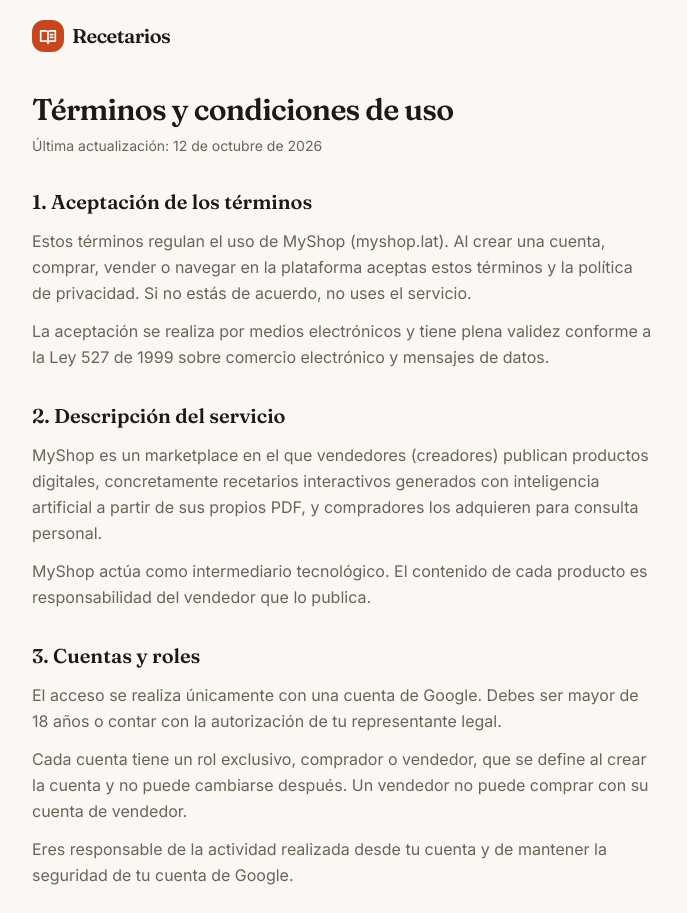
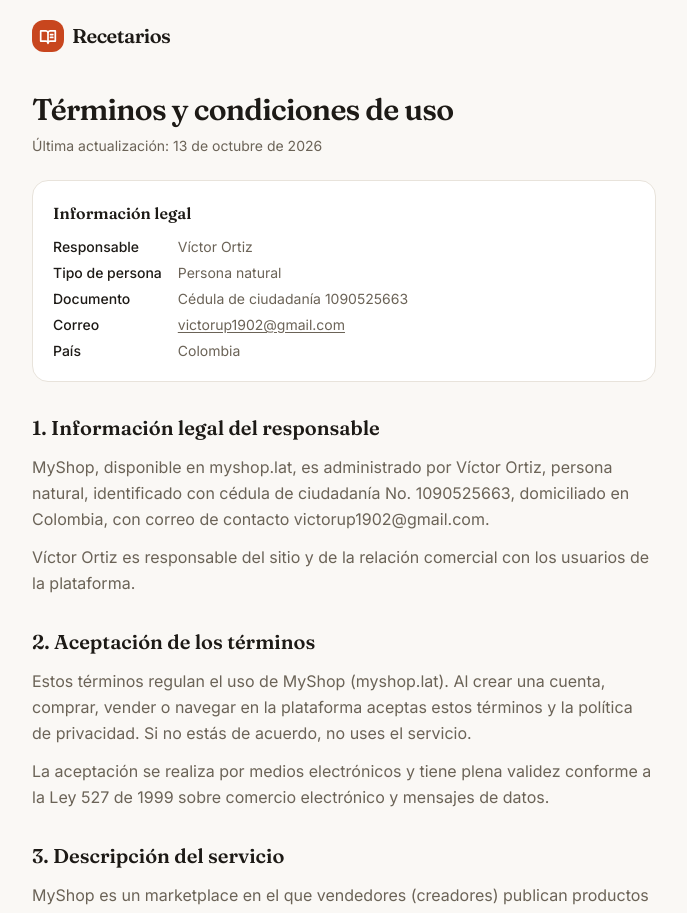
Before and after one commit to EsgaService/myshop, a Next.js app: page /terminos in a window 1280 px wide. Shown: the part 20-933 px from the top of the page, without its empty margins (296-983 px from the left). Built offline with nearby package versions, Linux system fonts and the light colour scheme.

Commit message:
feat(legal): add site owner legal information for payment compliance

```diff
--- a/src/components/legal/LegalPage.tsx
+++ b/src/components/legal/LegalPage.tsx
@@ -1,5 +1,5 @@
 import { Logo } from "@/components/ui/Logo";
-import { LEGAL_CONTACT_EMAIL, LEGAL_LAST_UPDATED, type LegalDocument } from "@/lib/legal/content";
+import { LEGAL_CONTACT_EMAIL, LEGAL_LAST_UPDATED, LEGAL_OWNER, type LegalDocument } from "@/lib/legal/content";
 
 export function LegalPage({ doc }: { doc: LegalDocument }) {
   return (
@@ -7,6 +7,23 @@
       <Logo className="mb-10" />
       <h1 className="font-display text-3xl font-semibold tracking-tight">{doc.title}</h1>
       <p className="mt-2 text-sm text-fg-muted">Última actualización: {LEGAL_LAST_UPDATED}</p>
+      <aside aria-labelledby="legal-info" className="mt-6 rounded-2xl border border-border bg-surface p-5 text-sm">
+        <h2 id="legal-info" className="font-display text-base font-semibold">Información legal</h2>
+        <dl className="mt-3 grid grid-cols-[auto_1fr] gap-x-4 gap-y-1.5 text-fg-muted">
+          <dt className="font-medium text-fg">Responsable</dt>
+          <dd>{LEGAL_OWNER.name}</dd>
+          <dt className="font-medium text-fg">Tipo de persona</dt>
+          <dd>{LEGAL_OWNER.personType}</dd>
+          <dt className="font-medium text-fg">Documento</dt>
+          <dd>{LEGAL_OWNER.documentType} {LEGAL_OWNER.documentNumber}</dd>
+          <dt className="font-medium text-fg">Correo</dt>
+          <dd>
+            <a className="underline underline-offset-2" href={`mailto:${LEGAL_OWNER.email}`}>{LEGAL_OWNER.email}</a>
+          </dd>
+          <dt className="font-medium text-fg">País</dt>
+          <dd>{LEGAL_OWNER.country}</dd>
+        </dl>
+      </aside>
       {doc.sections.map((s) => (
         <section key={s.heading} className="mt-8">
           <h2 className="font-display text-xl font-semibold">{s.heading}</h2>
--- a/src/lib/landing/content.ts
+++ b/src/lib/landing/content.ts
@@ -1,6 +1,7 @@
 import { formatPrice } from "@/lib/format";
 import { roleHome } from "@/lib/account/decide-post-login";
 import type { AccountRole } from "@/lib/account/decide-role";
+import { LEGAL_OWNER } from "@/lib/legal/content";
 import { SELLER_PLAN } from "@/lib/seller/decide-subscription";
 
 export type Cta = { label: string; href: string };
@@ -55,6 +56,10 @@
       { label: "Política de privacidad", href: "/privacidad" },
       { label: "Términos y condiciones", href: "/terminos" },
     ] satisfies Cta[],
+    owner: {
+      text: `Sitio administrado por ${LEGAL_OWNER.name} · CC ${LEGAL_OWNER.documentNumber} · ${LEGAL_OWNER.email}`,
+      href: "/terminos",
+    },
   },
 } as const;
 
--- a/src/lib/legal/content.ts
+++ b/src/lib/legal/content.ts
@@ -5,8 +5,18 @@
 export type LegalSection = { heading: string; body: string[] };
 export type LegalDocument = { title: string; sections: LegalSection[] };
 
-export const LEGAL_LAST_UPDATED = "12 de octubre de 2026";
+export const LEGAL_LAST_UPDATED = "13 de octubre de 2026";
 export const LEGAL_CONTACT_EMAIL = "victorup1902@gmail.com";
+
+/** Legal owner of the site (natural person), shown in the legal pages and the landing footer. */
+export const LEGAL_OWNER = {
+  name: "Víctor Ortiz",
+  personType: "Persona natural",
+  documentType: "Cédula de ciudadanía",
+  documentNumber: "1090525663",
+  email: LEGAL_CONTACT_EMAIL,
+  country: "Colombia",
+} as const;
 
 const EMAIL = LEGAL_CONTACT_EMAIL;
 
@@ -16,7 +26,7 @@
     {
       heading: "1. Responsable del tratamiento",
       body: [
-        "MyShop, disponible en myshop.lat, es el responsable del tratamiento de los datos personales que recopila a través de la plataforma.",
+        `MyShop, disponible en myshop.lat, es administrado por ${LEGAL_OWNER.name}, ${LEGAL_OWNER.personType.toLowerCase()}, identificado con cédula de ciudadanía No. ${LEGAL_OWNER.documentNumber}, quien es el responsable del tratamiento de los datos personales que se recopilan a través de la plataforma.`,
         `Para cualquier consulta, solicitud o reclamo sobre tus datos puedes escribirnos a ${EMAIL}.`,
       ],
     },
@@ -129,21 +139,28 @@
   title: "Términos y condiciones de uso",
   sections: [
     {
-      heading: "1. Aceptación de los términos",
+      heading: "1. Información legal del responsable",
+      body: [
+        `MyShop, disponible en myshop.lat, es administrado por ${LEGAL_OWNER.name}, ${LEGAL_OWNER.personType.toLowerCase()}, identificado con cédula de ciudadanía No. ${LEGAL_OWNER.documentNumber}, domiciliado en ${LEGAL_OWNER.country}, con correo de contacto ${EMAIL}.`,
+        `${LEGAL_OWNER.name} es responsable del sitio y de la relación comercial con los usuarios de la plataforma.`,
+      ],
+    },
+    {
+      heading: "2. Aceptación de los términos",
       body: [
         "Estos términos regulan el uso de MyShop (myshop.lat). Al crear una cuenta, comprar, vender o navegar en la plataforma aceptas estos términos y la política de privacidad. Si no estás de acuerdo, no uses el servicio.",
         "La aceptación se realiza por medios electrónicos y tiene plena validez conforme a la Ley 527 de 1999 sobre comercio electrónico y mensajes de datos.",
       ],
     },
     {
-      heading: "2. Descripción del servicio",
+      heading: "3. Descripción del servicio",
       body: [
         "MyShop es un marketplace en el que vendedores (creadores) publican productos digitales, concretamente recetarios interactivos generados con inteligencia artificial a partir de sus propios PDF, y compradores los adquieren para consulta personal.",
         "MyShop actúa como intermediario tecnológico. El contenido de cada producto es responsabilidad del vendedor que lo publica.",
       ],
     },
     {
-      heading: "3. Cuentas y roles",
+      heading: "4. Cuentas y roles",
       body: [
         "El acceso se realiza únicamente con una cuenta de Google. Debes ser mayor de 18 años o contar con la autorización de tu representante legal.",
         "Cada cuenta tiene un rol exclusivo, comprador o vendedor, que se define al crear la cuenta y no puede cambiarse después. Un vendedor no puede comprar con su cuenta de vendedor.",
@@ -151,7 +168,7 @@
       ],
     },
     {
-      heading: "4. Obligaciones del vendedor",
+      heading: "5. Obligaciones del vendedor",
       body: [
         "Declaras ser titular de los derechos sobre los archivos y contenidos que subes, o contar con la autorización necesaria para usarlos y comercializarlos.",
         "No puedes subir contenido que infrinja derechos de terceros, sea ilegal, engañoso, ofensivo o que contenga datos personales de terceros sin autorización.",
@@ -160,7 +177,7 @@
       ],
     },
     {
-      heading: "5. Suscripción del vendedor",
+      heading: "6. Suscripción del vendedor",
       body: [
         "Para subir PDF, generar recetarios y mantener productos publicados, el vendedor debe tener una suscripción activa de 50.000 COP al mes.",
         "La suscripción se paga por periodos mensuales y se renueva mientras se mantenga activa. Si el periodo vence sin renovarse, tus productos dejan de mostrarse en el marketplace y no podrás recibir nuevas ventas hasta que renueves.",
@@ -168,7 +185,7 @@
       ],
     },
     {
-      heading: "6. Compras y pagos",
+      heading: "7. Compras y pagos",
       body: [
         "El precio de cada producto se muestra en pesos colombianos (COP) antes de que realices el pago.",
         "Los pagos se procesan a través de pasarelas de pago de terceros, que tratan directamente tus datos de pago. MyShop no almacena datos de tarjetas.",
@@ -176,14 +193,14 @@
       ],
     },
     {
-      heading: "7. Licencia de uso para el comprador",
+      heading: "8. Licencia de uso para el comprador",
       body: [
         "Al comprar un producto obtienes una licencia personal, no exclusiva e intransferible para consultarlo y usarlo para fines propios.",
         "No puedes copiar, redistribuir, revender, compartir tu acceso ni publicar el contenido, total o parcialmente, sin autorización del titular de los derechos.",
       ],
     },
     {
-      heading: "8. Derecho de retracto",
+      heading: "9. Derecho de retracto",
       body: [
         "Conforme al artículo 47 de la Ley 1480 de 2011 (Estatuto del Consumidor), el derecho de retracto aplica en los casos previstos por la ley y tiene las excepciones que ella establece.",
         `Si consideras que te asiste el derecho de retracto, puedes solicitarlo por escrito a ${EMAIL} dentro de los cinco (5) días hábiles siguientes a la entrega del producto, indicando tu nombre, el correo de tu cuenta y el producto comprado.`,
@@ -192,7 +209,7 @@
       ],
     },
     {
-      heading: "9. Reembolsos, garantía y reclamaciones",
+      heading: "10. Reembolsos, garantía y reclamaciones",
       body: [
         "Los productos están cubiertos por la garantía legal prevista en la Ley 1480 de 2011 cuando el contenido no corresponda a lo ofrecido o presente fallas que impidan su uso.",
         `Puedes presentar peticiones, quejas y reclamos (PQR) en ${EMAIL}. Te daremos respuesta en un plazo razonable y, en todo caso, dentro de los términos de ley.`,
@@ -200,53 +217,53 @@
       ],
     },
     {
-      heading: "10. Propiedad intelectual",
+      heading: "11. Propiedad intelectual",
       body: [
         "Los derechos sobre la marca, el diseño y el software de MyShop pertenecen a MyShop. Los derechos sobre el contenido de cada producto pertenecen al vendedor o a sus licenciantes.",
         "El vendedor nos concede una licencia limitada y no exclusiva para almacenar, procesar, transformar con inteligencia artificial y mostrar su contenido con el único fin de operar el servicio.",
       ],
     },
     {
-      heading: "11. Contenido generado con inteligencia artificial",
+      heading: "12. Contenido generado con inteligencia artificial",
       body: [
         "Los recetarios se generan mediante sistemas de inteligencia artificial de terceros a partir de los PDF del vendedor. Estos sistemas pueden producir resultados inexactos o incompletos.",
         "MyShop no garantiza la exactitud de recetas, cantidades, tiempos ni indicaciones de alérgenos o de salud. Consulta siempre a un profesional ante restricciones alimentarias o condiciones médicas.",
       ],
     },
     {
-      heading: "12. Conductas prohibidas",
+      heading: "13. Conductas prohibidas",
       body: [
         "Está prohibido usar la plataforma para actividades ilegales o fraudulentas, vulnerar su seguridad, acceder a cuentas ajenas, extraer datos de forma automatizada sin autorización, suplantar identidades, subir malware o interferir con el funcionamiento del servicio.",
       ],
     },
     {
-      heading: "13. Suspensión y terminación",
+      heading: "14. Suspensión y terminación",
       body: [
         "Podemos suspender o cerrar tu cuenta, o retirar contenido, si incumples estos términos, infringes derechos de terceros o pones en riesgo la plataforma.",
         `Puedes dejar de usar el servicio y solicitar el cierre de tu cuenta en cualquier momento escribiendo a ${EMAIL}. Las obligaciones ya causadas se mantienen.`,
       ],
     },
     {
-      heading: "14. Limitación de responsabilidad",
+      heading: "15. Limitación de responsabilidad",
       body: [
         "MyShop presta el servicio tal como está disponible, sin garantizar que sea ininterrumpido o libre de errores. En la medida permitida por la ley, MyShop no responde por el contenido publicado por los vendedores, por fallas de terceros (pasarelas de pago, proveedores de nube o de inteligencia artificial) ni por daños indirectos.",
         "Lo anterior no limita los derechos irrenunciables que la ley reconoce a los consumidores.",
       ],
     },
     {
-      heading: "15. Modificaciones",
+      heading: "16. Modificaciones",
       body: [
         "Podemos modificar estos términos. La versión vigente será la publicada en esta página con su fecha de actualización. Si continúas usando el servicio después del cambio, se entiende que lo aceptas.",
       ],
     },
     {
-      heading: "16. Ley aplicable y jurisdicción",
+      heading: "17. Ley aplicable y jurisdicción",
       body: [
         "Estos términos se rigen por las leyes de la República de Colombia. Cualquier controversia se someterá a los jueces y autoridades competentes de Colombia, sin perjuicio de las competencias de la Superintendencia de Industria y Comercio en materia de consumo.",
       ],
     },
     {
-      heading: "17. Contacto",
+      heading: "18. Contacto",
       body: [`Para cualquier duda sobre estos términos escríbenos a ${EMAIL}.`],
     },
   ],
```
Also changed, not shown: src/components/landing/LandingFooter.tsx (+6 -1 lines), 2 other files (tests, documents, lock files or other folders).
